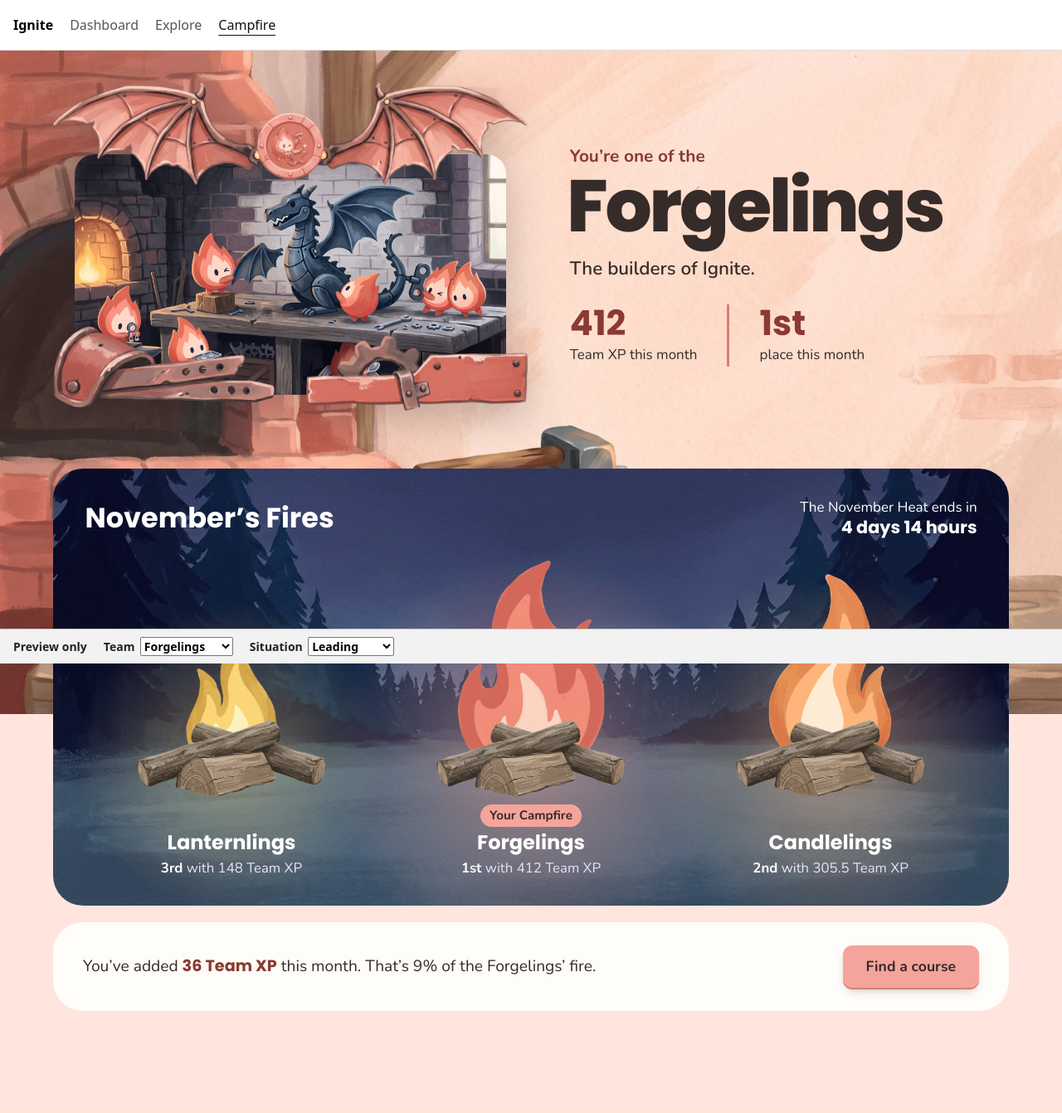
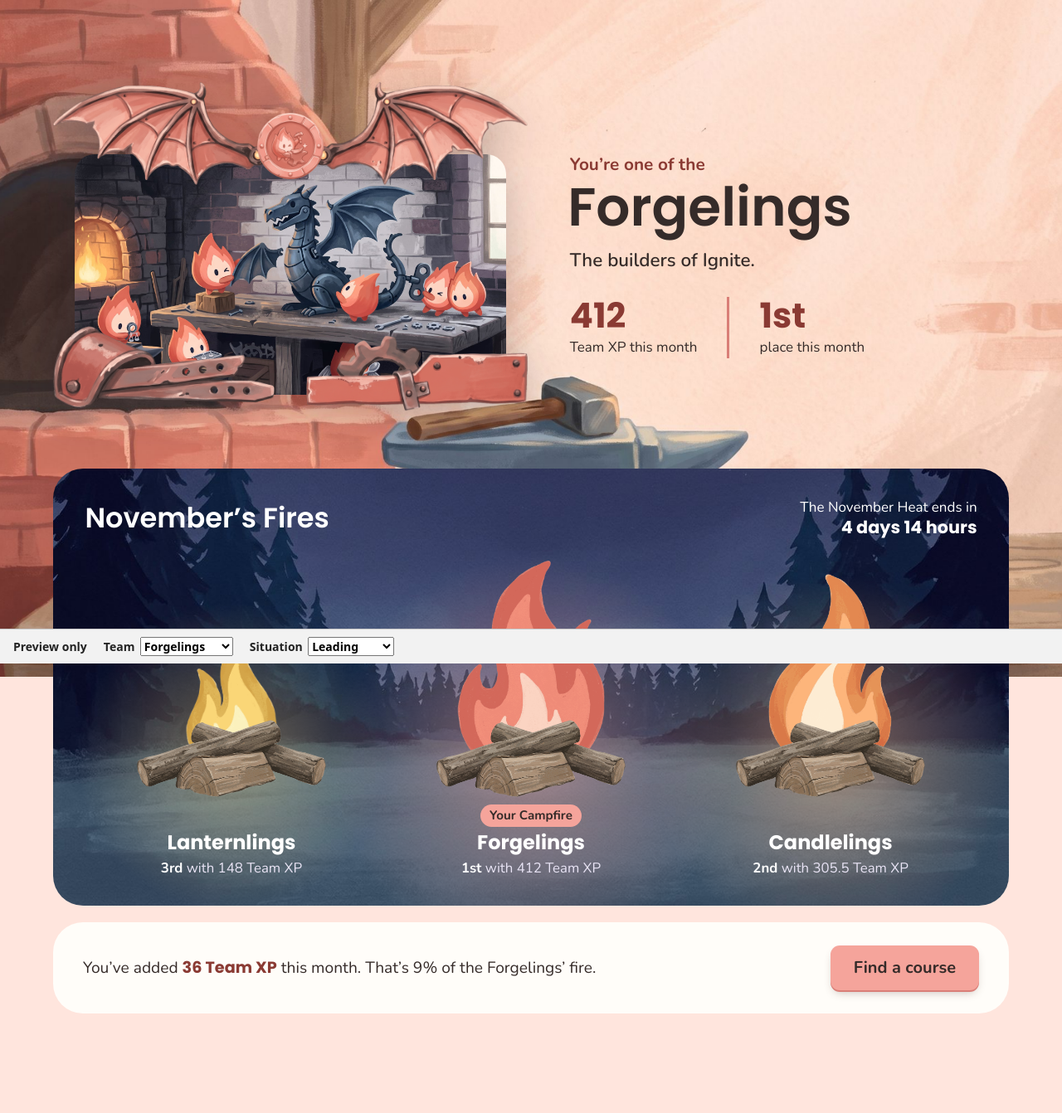
Before and after one commit to CatInTheRiceHat/Ignite-Website, a PHP site: page /moodle/preview/campfire-home/index.html in a window 1280 px wide. Shown: the whole page at 83% size. Before the commit the page ends 1219 px from the top, so only its background shows below. Run offline with PHP 8.4, Linux system fonts and the light colour scheme; a stand-in replaces the project's code that opens the database connection.

Commit message:
Fill the Campfire home background edge to edge and use style guide fonts
Co-Authored-By: Claude Sonnet 5.5 <noreply@anthropic.com>

```diff
--- a/moodle/local/ignite/campfire-home.css
+++ b/moodle/local/ignite/campfire-home.css
@@ -32,15 +32,10 @@
 /* The team's world fills the window and stays put while the page scrolls over it. */
 .camp-home::before {
     content: "";
-    position: sticky;
-    top: 0;
     z-index: -1;
-    display: block;
-    height: 100vh;
-    height: 100lvh;
-    /* Bleed to the page edges, and take up no room in the flow. */
-    margin: calc(-1 * var(--pad-top)) calc(-1 * var(--pad-side)) calc(var(--pad-top) - 100vh);
-    margin-bottom: calc(var(--pad-top) - 100lvh);
+    /* Pinned to the whole window, slightly oversized so no page background shows at any edge. */
+    position: fixed;
+    inset: -2%;
     background: var(--world) center / cover no-repeat;
 }
 .camp-home[data-team="forgelings"] {
@@ -109,9 +104,9 @@
 /* The name fills the column whichever team it is: --letters is the length of the name. */
 .camp-banner h1 {
     margin: 0 0 0 -.04em;
-    font: 800 3rem/1.02 Poppins, sans-serif;
-    font-size: min(6.25rem, calc(100cqi / (var(--letters, 12) * .6)));
-    letter-spacing: -.035em;
+    font: 400 3rem/1.1 "Rammetto One", Poppins, sans-serif;
+    font-size: min(5rem, calc(100cqi / (var(--letters, 12) * .82)));
+    letter-spacing: 0;
     white-space: nowrap;
 }
 .camp-banner__line { margin: .9rem 0 0; max-width: 26ch; font-size: 1.4rem; font-weight: 600; line-height: 1.35; }
@@ -135,7 +130,7 @@
     color: #fff;
 }
 .camp-fires__heading { display: flex; flex-wrap: wrap; align-items: center; justify-content: space-between; gap: .75rem 2rem; }
-.camp-fires h2 { margin: 0; font: 700 clamp(1.5rem, 3vw, 2.1rem)/1.15 Poppins, sans-serif; }
+.camp-fires h2 { margin: 0; font: 400 clamp(1.5rem, 3vw, 2.1rem)/1.2 "Rammetto One", Poppins, sans-serif; }
 .camp-heat { margin: 0; line-height: 1.3; text-align: end; }
 .camp-heat strong { display: block; font: 700 1.3rem/1.2 Poppins, sans-serif; font-variant-numeric: tabular-nums; }
 .camp-fires__list {
@@ -218,7 +213,7 @@
     border-radius: .7rem;
     background: var(--button);
     box-shadow: 0 2px 0 var(--accent), 0 6px 12px -4px #51362e55;
-    font: 700 1.1rem/1.4 Nunito, sans-serif;
+    font: 700 1.25rem/1.4 Nunito, sans-serif;
 }
 .camp-home .camp-button, .camp-home .camp-button:hover { color: var(--ink); text-decoration: none; }
 .camp-button:hover { filter: brightness(1.06); }
```
